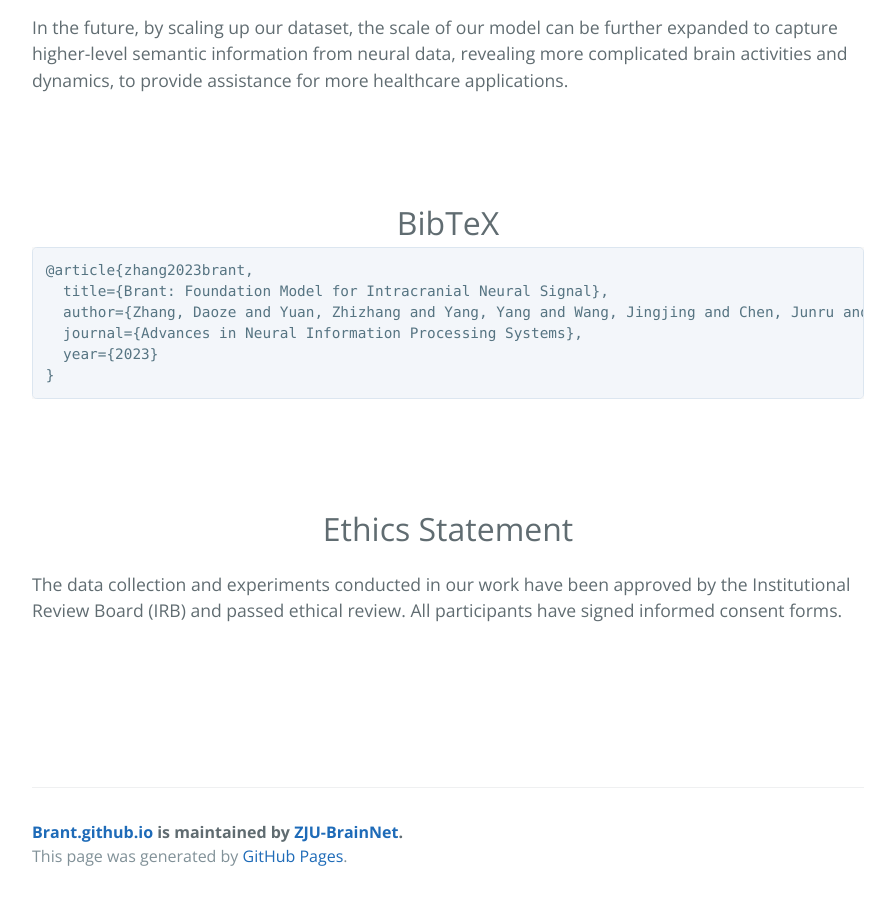
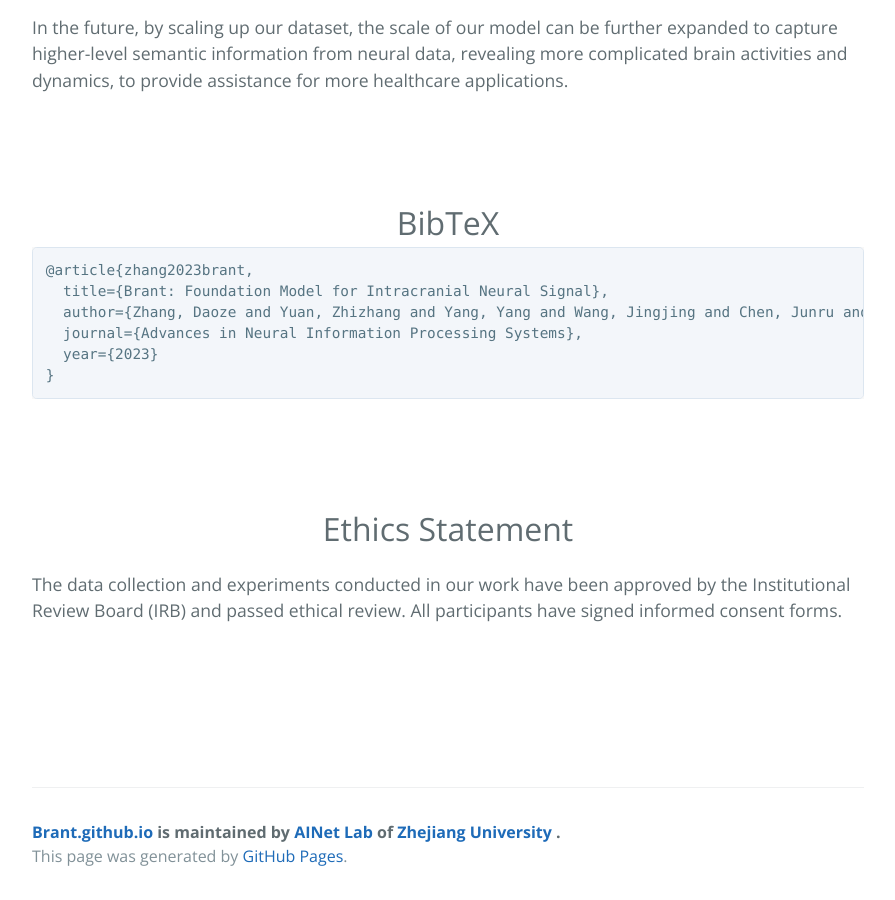
Before and after one commit to ZJU-BrainNet/Brant.github.io, a Jekyll site: the page built from index.md, in a window 1280 px wide and 900 px high, scrolled down 2303 px. Shown: the whole window, without its empty margins (192-1087 px from the left). Built offline with Jekyll 4.4.1, drawn with Linux system fonts in a browser that asks for light colours.

Commit message:
update href

```diff
--- a/_layouts/default.html
+++ b/_layouts/default.html
@@ -33,7 +33,7 @@
 
       <footer class="site-footer">
         {% if site.github.is_project_page %}
-          <span class="site-footer-owner"><a href="{{ site.github.repository_url }}">{{ site.github.repository_name }}</a> is maintained by <a href="{{ site.github.owner_url }}">{{ site.github.owner_name }}</a>.</span>
+          <span class="site-footer-owner"><a href="{{ site.github.repository_url }}">{{ site.github.repository_name }}</a> is maintained by <a href="yangy.org">AINet Lab </a> of <a href="https://www.zju.edu.cn/">Zhejiang University </a>.</span>
         {% endif %}
         <span class="site-footer-credits">This page was generated by <a href="https://pages.github.com">GitHub Pages</a>.</span>
       </footer>
```
